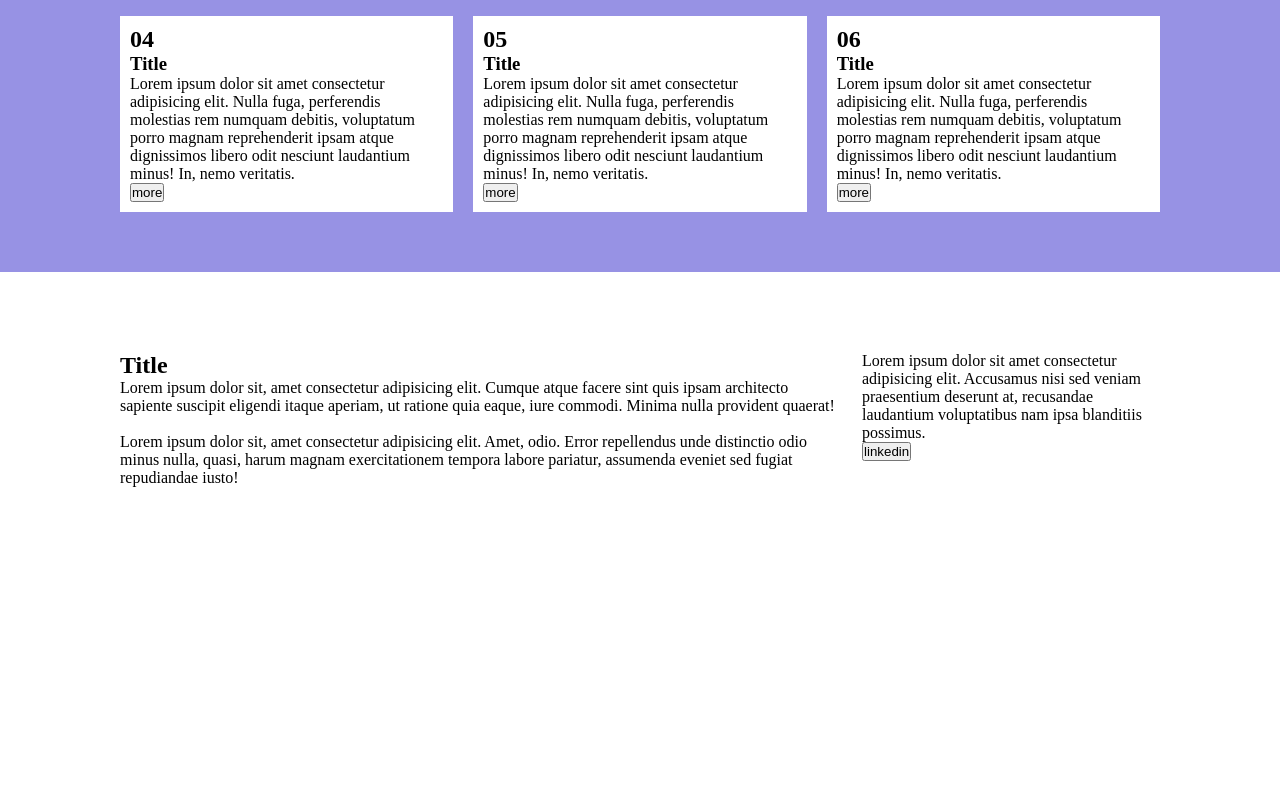
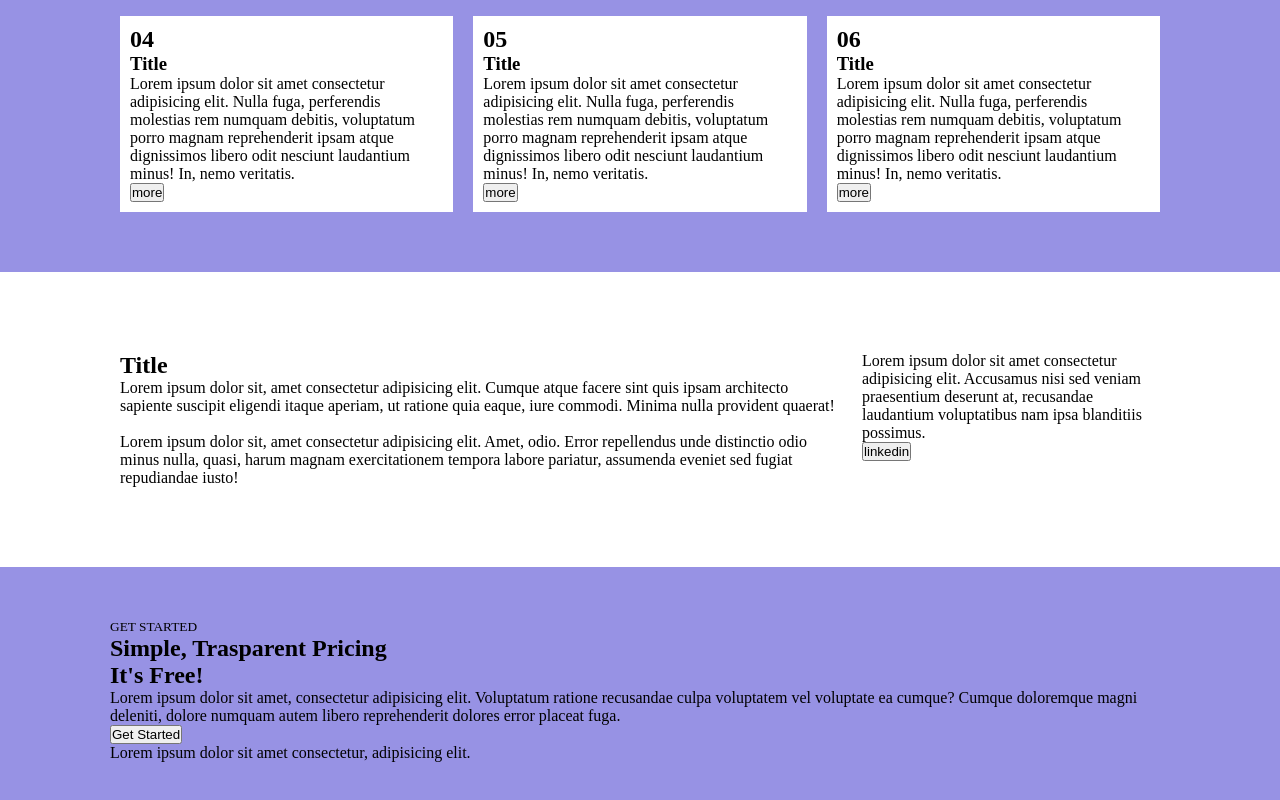
Before and after one commit to ElRafo92/htmlcss-responsive-layout, a plain HTML site: page index.html in a window 1280 px wide. Shown: the part 1500-2300 px from the top of the page. Before the commit the page ends 2167 px from the top, so only its background shows below. Drawn offline with Linux system fonts and the light colour scheme.

Commit message:
add get started

```diff
--- a/css/main.css
+++ b/css/main.css
@@ -55,3 +55,13 @@
   ABOUT-US SECTION
 ----------------------
 ----------------------*/
+
+/*--------------------
+----------------------
+  GET-STARTED SECTION
+----------------------
+----------------------*/
+
+.get-started {
+    background-color: var(--purple);
+}
--- a/index.html
+++ b/index.html
@@ -205,7 +205,25 @@
         </section>
 
         <section class="get-started">
+            <div class="container">
 
+                <small>GET STARTED</small>
+
+                <h2>Simple, Trasparent Pricing</h2>
+
+                <h1>It's Free!</h1>
+
+                <p class="info">Lorem ipsum dolor sit amet, consectetur adipisicing elit. Voluptatum ratione recusandae culpa voluptatem vel voluptate ea cumque? Cumque doloremque magni deleniti, dolore numquam autem libero reprehenderit dolores error placeat fuga.</p>
+
+                <button class="get-started-button">
+                    Get Started
+                </button>
+
+                <p class="copyright">
+                    Lorem ipsum dolor sit amet consectetur, adipisicing elit.
+                </p>
+
+            </div>
         </section>
     </main>
 
```
